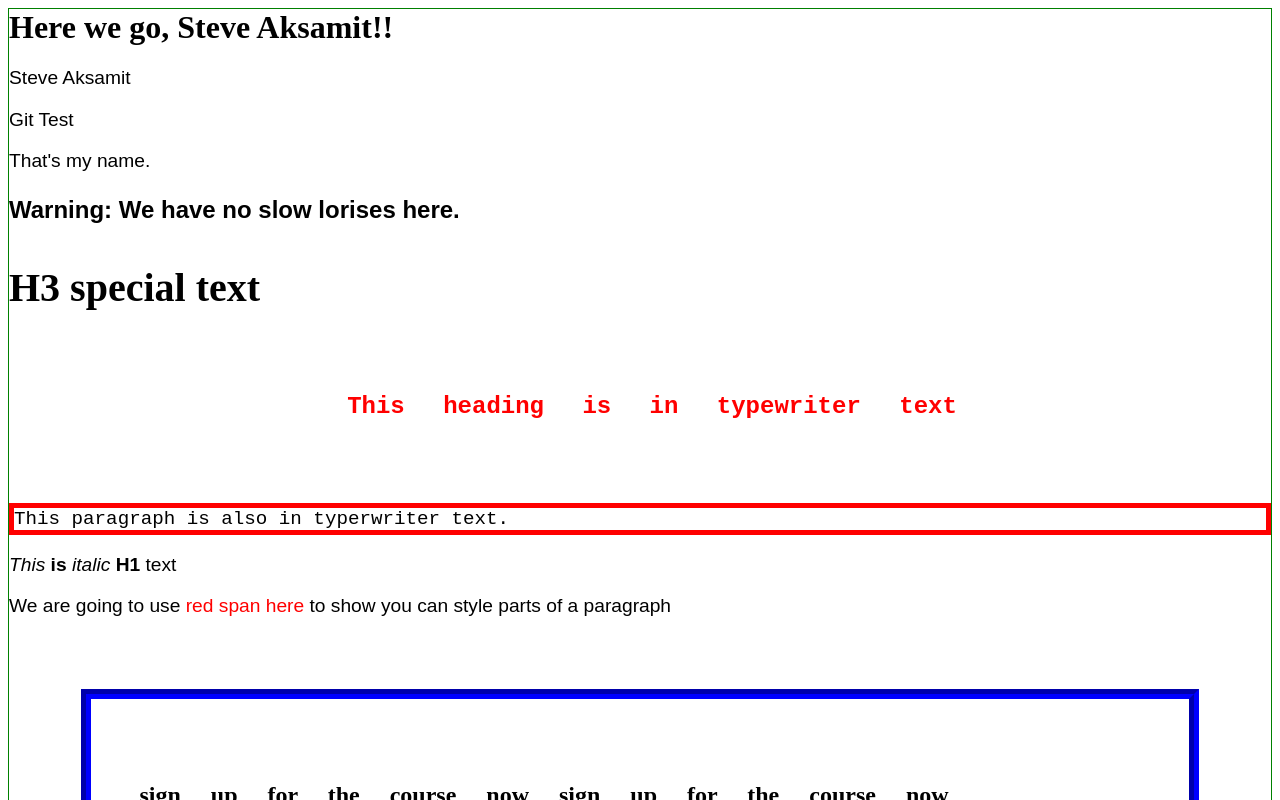
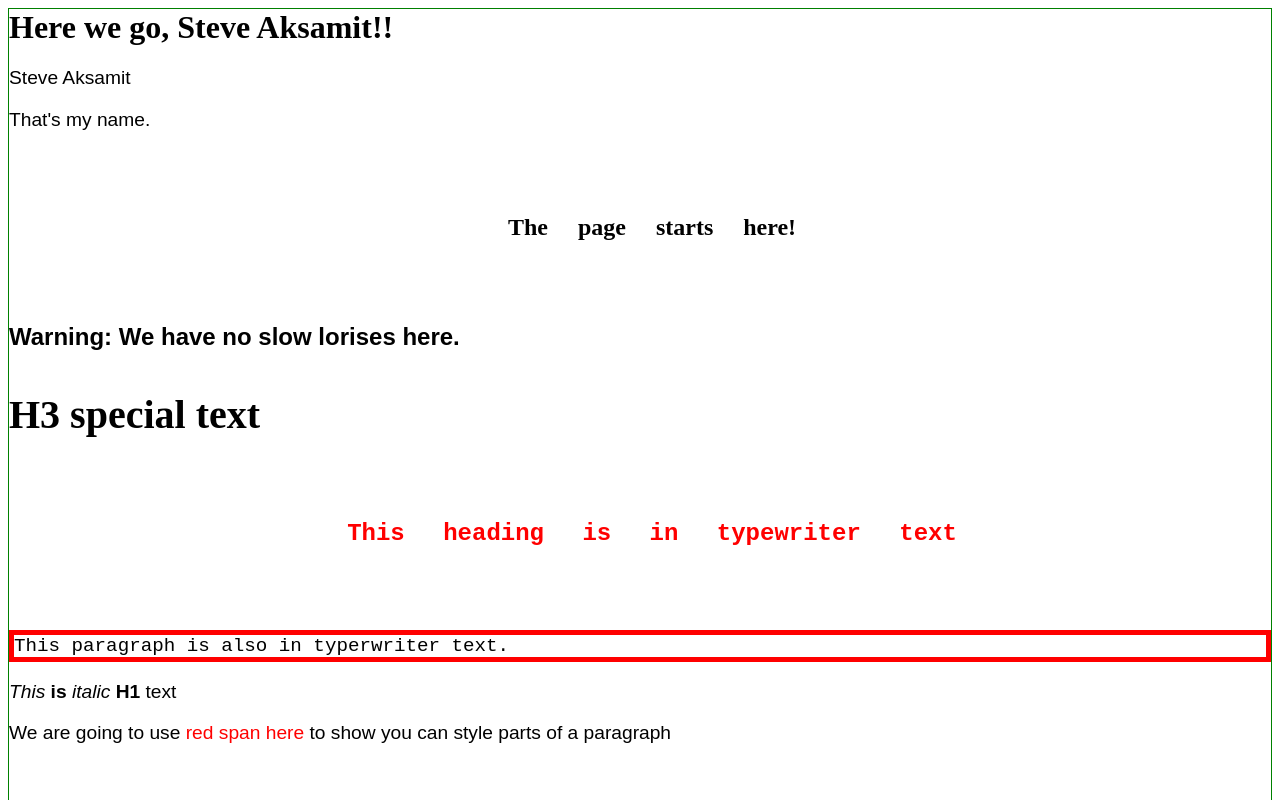
Before and after one commit to SteveAksamit/git-test2, a plain HTML site: page index.html in a window 1280 px wide. Shown: the top 800 px of the page. Drawn offline with Linux system fonts and the light colour scheme.

Commit message:
links added

```diff
--- a/index.html
+++ b/index.html
@@ -6,8 +6,8 @@
   <body>
     <h1>Here we go, Steve Aksamit!!</h1>
     <p>Steve Aksamit</p>
-    <p>Git Test</p>
     <p>That's my name.</p>
+    <h2 id ="start page">The page starts here!</h2>
     <p class='important'>Warning: We have no slow lorises here.</p>
     <h3 class='bigger'>H3 special text</h3>
     <h2 class="typewriter standout">This heading is in typewriter text</h2>
@@ -20,6 +20,7 @@
         <p>Test div paragraph</p>
     </div>
     <img class="owns-its-own-line" src="images/steve2.png" alt="Steve-o!!" width='85' height="85">
+    <a href="#start page">Click here to go to start of page</a>
     <img class="middle wrap" src="images/steve2.png">
     <p>This text is wrapped around the image.</p>
     <a href="http://www.stackoverflow.com">Stack Overflow Link</a>
```
